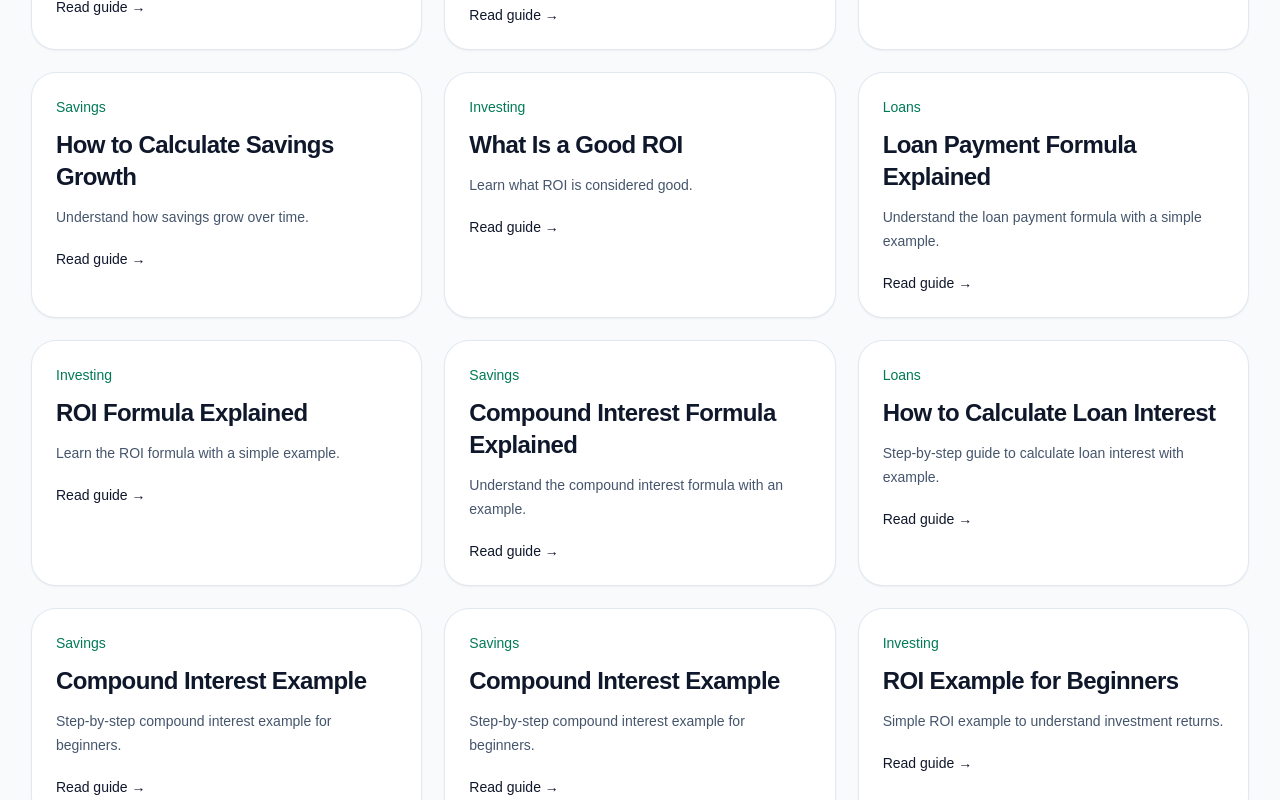
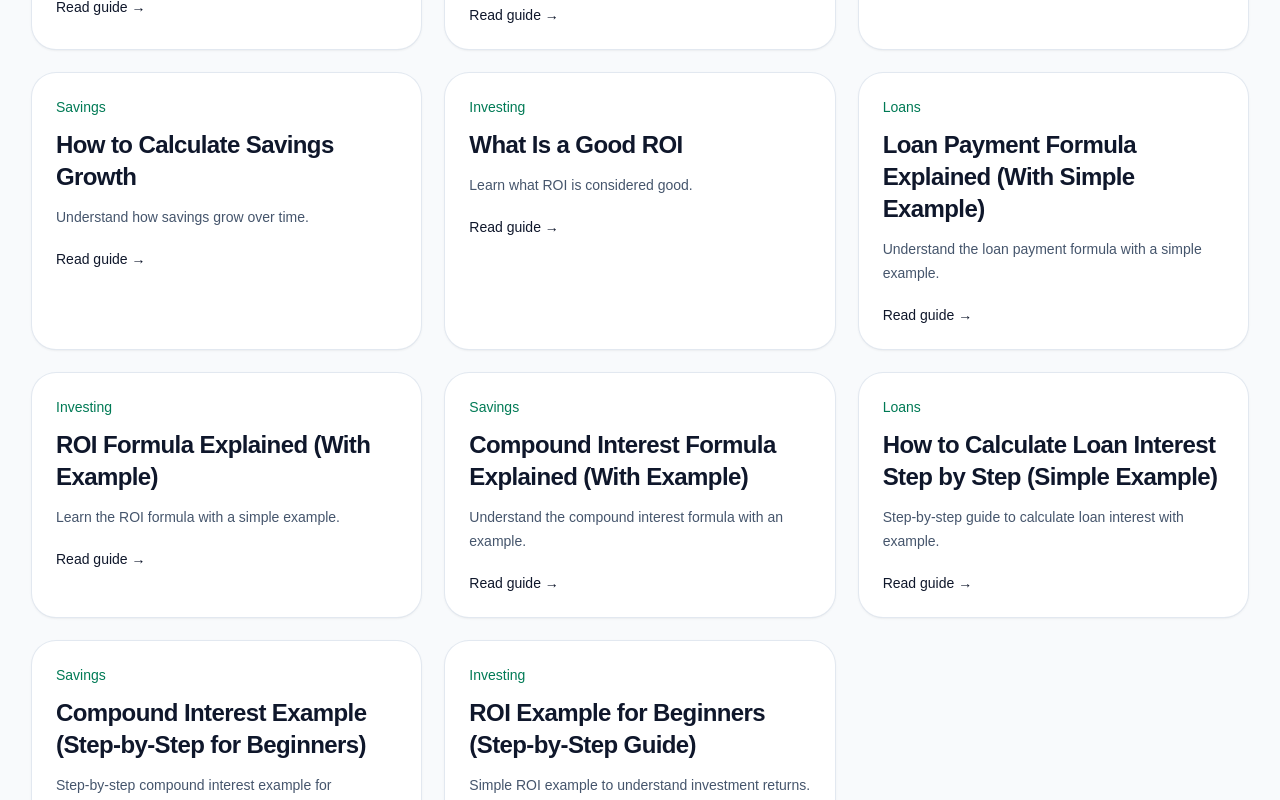
Before and after one commit to alameersam/finance-tools, a Next.js app: page /guides in a window 1280 px wide. Shown: the part 840-1640 px from the top of the page. Built offline with nearby package versions, Linux system fonts and the light colour scheme.

Commit message:
optimize titles

```diff
--- a/app/guides/compound-interest-example/page.tsx
+++ b/app/guides/compound-interest-example/page.tsx
@@ -1,7 +1,7 @@
 import type { Metadata } from "next";
 
 export const metadata: Metadata = {
-  title: "Compound Interest Example Step by Step",
+  title: "Compound Interest Example (Step-by-Step for Beginners)",
   description:
     "Learn compound interest with a simple step-by-step example and see how savings grow over time.",
 };
--- a/app/guides/compound-interest-formula-explained/page.tsx
+++ b/app/guides/compound-interest-formula-explained/page.tsx
@@ -1,7 +1,7 @@
 import type { Metadata } from "next";
 
 export const metadata: Metadata = {
-  title: "Compound Interest Formula Explained with Example",
+  title: "Compound Interest Formula Explained (With Example)",
   description:
     "Learn the compound interest formula, how it works, and see a simple example of savings growth over time.",
 };
--- a/app/guides/how-to-calculate-loan-interest/page.tsx
+++ b/app/guides/how-to-calculate-loan-interest/page.tsx
@@ -1,7 +1,7 @@
 import type { Metadata } from "next";
 
 export const metadata: Metadata = {
-  title: "How to Calculate Loan Interest Step by Step",
+  title: "How to Calculate Loan Interest Step by Step (Simple Example)",
   description:
     "Learn how to calculate loan interest step by step with a simple example.",
 };
--- a/app/guides/loan-payment-formula-explained/page.tsx
+++ b/app/guides/loan-payment-formula-explained/page.tsx
@@ -1,7 +1,7 @@
 import type { Metadata } from "next";
 
 export const metadata: Metadata = {
-  title: "Loan Payment Formula Explained with Example",
+  title: "Loan Payment Formula Explained (With Simple Example)",
   description:
     "Learn the loan payment formula, how it works, and see a simple example calculation.",
 };
--- a/app/guides/page.tsx
+++ b/app/guides/page.tsx
@@ -59,42 +59,37 @@ const guides = [
   category: "Investing",
 },
 {
-  title: "Loan Payment Formula Explained",
+  title: "Loan Payment Formula Explained (With Simple Example)",
   description: "Understand the loan payment formula with a simple example.",
   href: "/guides/loan-payment-formula-explained",
   category: "Loans",
 },
 {
-  title: "ROI Formula Explained",
+  title: "ROI Formula Explained (With Example)",
   description: "Learn the ROI formula with a simple example.",
   href: "/guides/roi-formula-explained",
   category: "Investing",
 },
 {
-  title: "Compound Interest Formula Explained",
+  title: "Compound Interest Formula Explained (With Example)",
   description: "Understand the compound interest formula with an example.",
   href: "/guides/compound-interest-formula-explained",
   category: "Savings",
 },
 {
-  title: "How to Calculate Loan Interest",
+  title: "How to Calculate Loan Interest Step by Step (Simple Example)",
   description: "Step-by-step guide to calculate loan interest with example.",
   href: "/guides/how-to-calculate-loan-interest",
   category: "Loans",
 },
 {
-  title: "Compound Interest Example",
-  description: "Step-by-step compound interest example for beginners.",
-  href: "/guides/compound-interest-example",
-  category: "Savings",
-},{
-  title: "Compound Interest Example",
+  title: "Compound Interest Example (Step-by-Step for Beginners)",
   description: "Step-by-step compound interest example for beginners.",
   href: "/guides/compound-interest-example",
   category: "Savings",
 },
 {
-  title: "ROI Example for Beginners",
+  title: "ROI Example for Beginners (Step-by-Step Guide)",
   description: "Simple ROI example to understand investment returns.",
   href: "/guides/roi-example",
   category: "Investing",
--- a/app/guides/roi-example/page.tsx
+++ b/app/guides/roi-example/page.tsx
@@ -1,7 +1,7 @@
 import type { Metadata } from "next";
 
 export const metadata: Metadata = {
-  title: "ROI Example for Beginners",
+  title: "ROI Example for Beginners (Step-by-Step Guide)",
   description:
     "Learn how to calculate ROI with a simple example and understand investment returns.",
 };
--- a/app/guides/roi-formula-explained/page.tsx
+++ b/app/guides/roi-formula-explained/page.tsx
@@ -1,7 +1,7 @@
 import type { Metadata } from "next";
 
 export const metadata: Metadata = {
-  title: "ROI Formula Explained with Example",
+  title: "ROI Formula Explained (With Example)",
   description:
     "Learn the ROI formula, what it means, and see a simple example of how return on investment is calculated.",
 };
```
